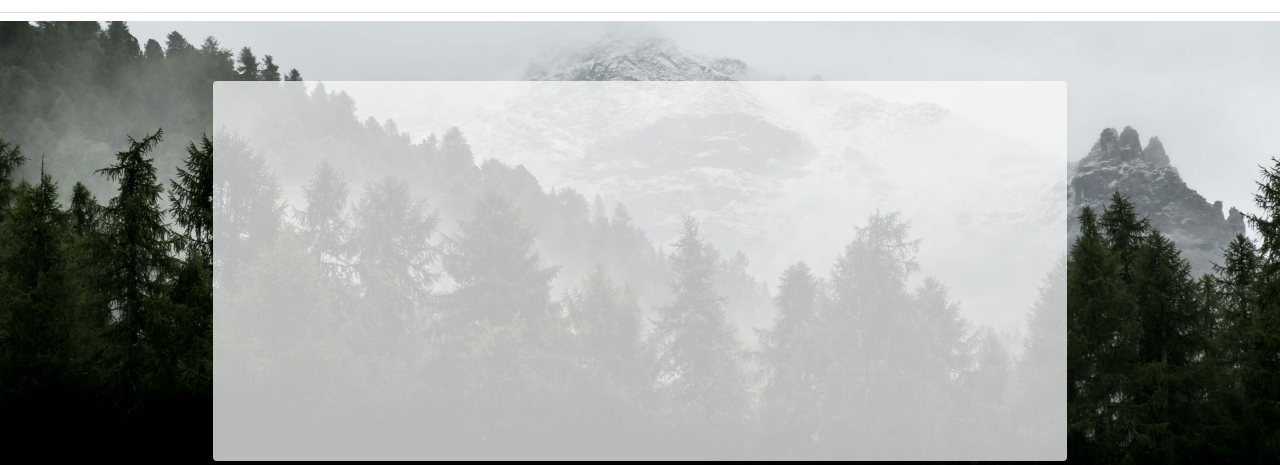
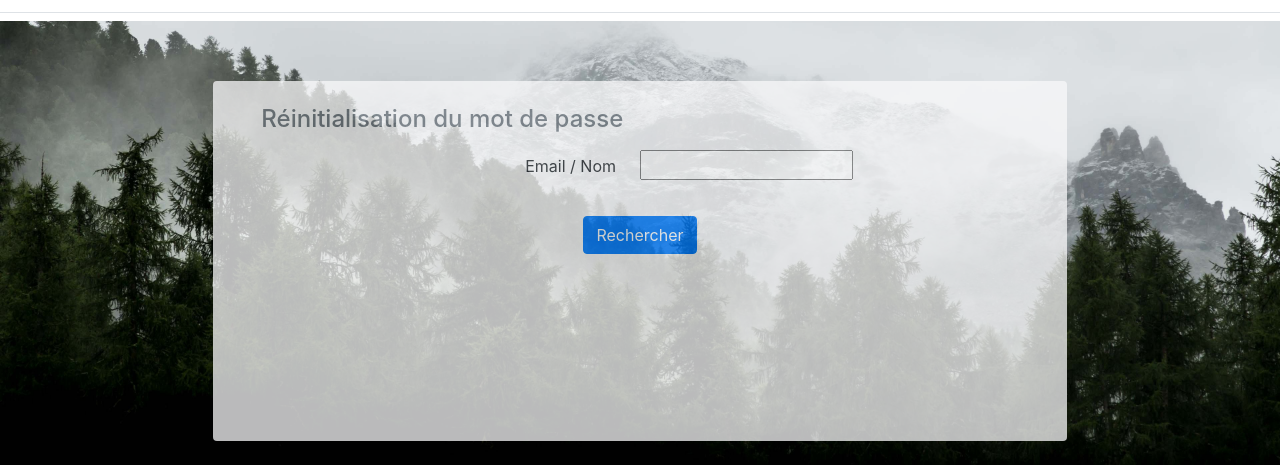
Before and after one commit to Nerolans/ajax-jquery-bootstrap-GestionMatos, a PHP site: template src/php/views/forgotPassword.php in a window 1280 px wide. Shown: the part 335-800 px from the top of the page. Run offline with PHP 8.4, Linux system fonts and the light colour scheme; the template is opened without the code that fills it, so the values that code supplies are empty; the visitor is signed in with stand-in values (Sample User, id 1); some libraries are stand-ins or nearby versions.

Commit message:
begin forgot pasword

```diff
--- a/src/js/equipement.js
+++ b/src/js/equipement.js
@@ -337,3 +337,39 @@ $(document).on("click", "#buttonDeleteType", function(){
         }
     });
 });
+
+//RESET PASSWORD///////////////////////////////////////////////////////////////////////////////////////////////////////////////////////////////////////////////////////////////////////////////////////////
+$(document).ready(function(){
+    $("#buttonSearch").click(function(){
+        var $form = $("#formReset");
+        var $inputs = $form.find("input");
+        var serializedData = $form.serialize();
+
+        $.ajax({
+            url: "checkEmailName.php",
+            type: "POST",
+            data: serializedData,
+
+            success:function (response){
+
+                if(response == "Success")
+                {
+                    $("#errorReset").text("");
+                    $("#successReset").text("Veuillez rentrer le code qui vous à été envoyé par Mail");
+                }
+                else
+                {
+                    $inputs.prop("disabled", false);
+                    $("#errorReset").text(response);
+                }
+
+            },
+
+            error:function (resultat, statut, erreur){
+
+                console.log(resultat, statut, erreur );
+            }
+
+        });
+    });
+});
--- a/src/php/views/forgotPassword.php
+++ b/src/php/views/forgotPassword.php
@@ -9,10 +9,15 @@
 
 <meta charset="UTF-8">
     <link href="../../../ressources/css/style.css" rel="stylesheet" type="text/css"/>
+    <script src="https://ajax.googleapis.com/ajax/libs/jquery/3.4.1/jquery.min.js"></script>
+    <script src="../../js/tableHTMLExport.js"></script>
+    <script src="https://cdnjs.cloudflare.com/ajax/libs/popper.js/1.11.0/umd/popper.min.js"></script>
     <link rel="stylesheet" href="https://stackpath.bootstrapcdn.com/bootstrap/4.4.1/css/bootstrap.min.css" integrity="sha384-Vkoo8x4CGsO3+Hhxv8T/Q5PaXtkKtu6ug5TOeNV6gBiFeWPGFN9MuhOf23Q9Ifjh" crossorigin="anonymous">
     <script src="https://stackpath.bootstrapcdn.com/bootstrap/4.4.1/js/bootstrap.min.js" integrity="sha384-wfSDF2E50Y2D1uUdj0O3uMBJnjuUD4Ih7YwaYd1iqfktj0Uod8GCExl3Og8ifwB6" crossorigin="anonymous"></script>
     <link rel="icon" href="../../../ressources/images/favicon.png" />
-    <script src="https://ajax.googleapis.com/ajax/libs/jquery/3.4.1/jquery.min.js"></script>
+    <script src="../../js/equipement.js"></script>
+    <script src="https://cdnjs.cloudflare.com/ajax/libs/jspdf/1.4.1/jspdf.min.js"></script>
+    <script src="https://cdnjs.cloudflare.com/ajax/libs/jspdf-autotable/2.3.5/jspdf.plugin.autotable.min.js"></script>
     <title>Reset</title>
 
 </head>
@@ -42,12 +47,25 @@
     </nav>
 
     <section>
-
-        <div class="col-12" style="height: 60px"></div>
-        <div class="container rounded col-8 float-center pt-3 bg-light p-0" style="opacity:75%;height:380px">
-
-
+    <div class="col-12" style="height: 60px"></div>
+    <div class="container rounded col-8 float-center pt-3 bg-light p-0" style="opacity:75%;height:360px">
+        <h4 class="pl-5 pt-2 text-muted">Réinitialisation du mot de passe</h4>
+        <div class="container col-12 float-center text-center mt-3 p-0">
+            <form id="formReset" method="post">
+                <div class="container col p-0">
+                    <div class="container col-12 p-0" style="height:50px;">
+                        <label class="col-6 float-left text-right p-0 pt-1 pr-4">Email / Nom</label>
+                        <input class="col-3 float-left" type="text" name="name">
+                    </div>
+                    <div class="container col-12 p-0 pt-3">
+                        <button type="button" class="btn btn-primary" id="buttonSearch">Rechercher</button>
+                    </div>
+                    <p class="text-danger p-3" id="errorReset"></p>
+                    <p class="text-success p-3" id="successReset"></p>
+                </div>
+            </form>
         </div>
+    </div>
     </section>
 
     <!--Footer de la page qui contient un include-->
```
Also changed, not shown: src/php/controllers/checkEmailName.php (added, +26 -0 lines), 1 other file.
